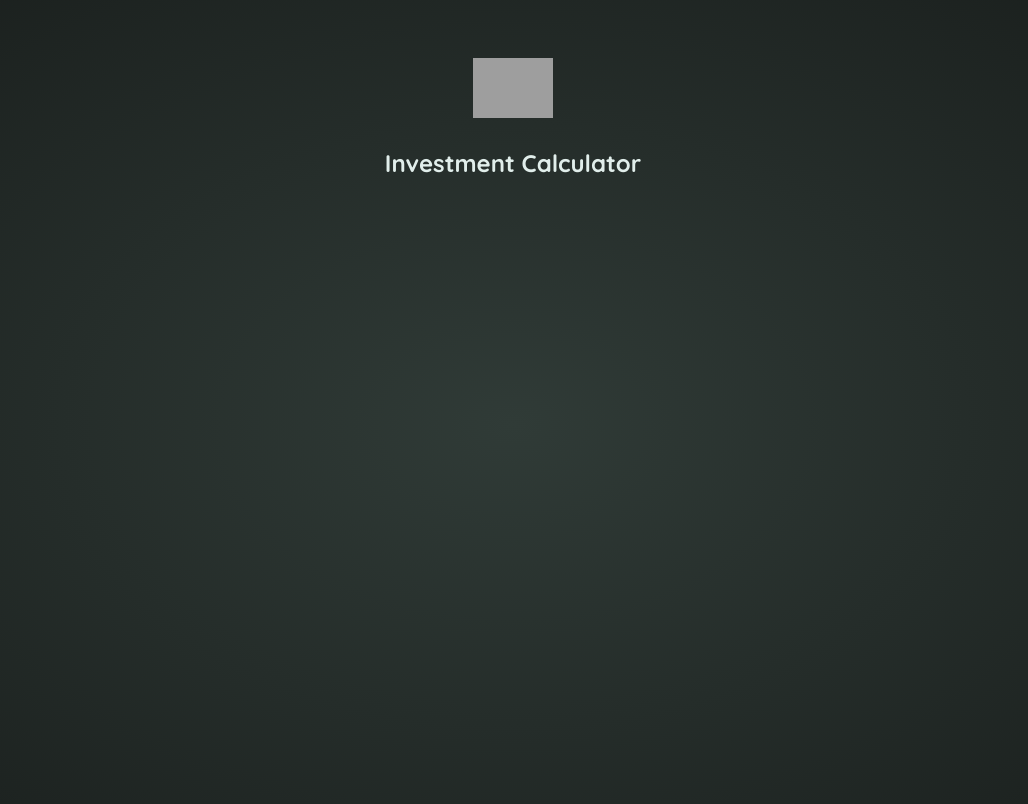
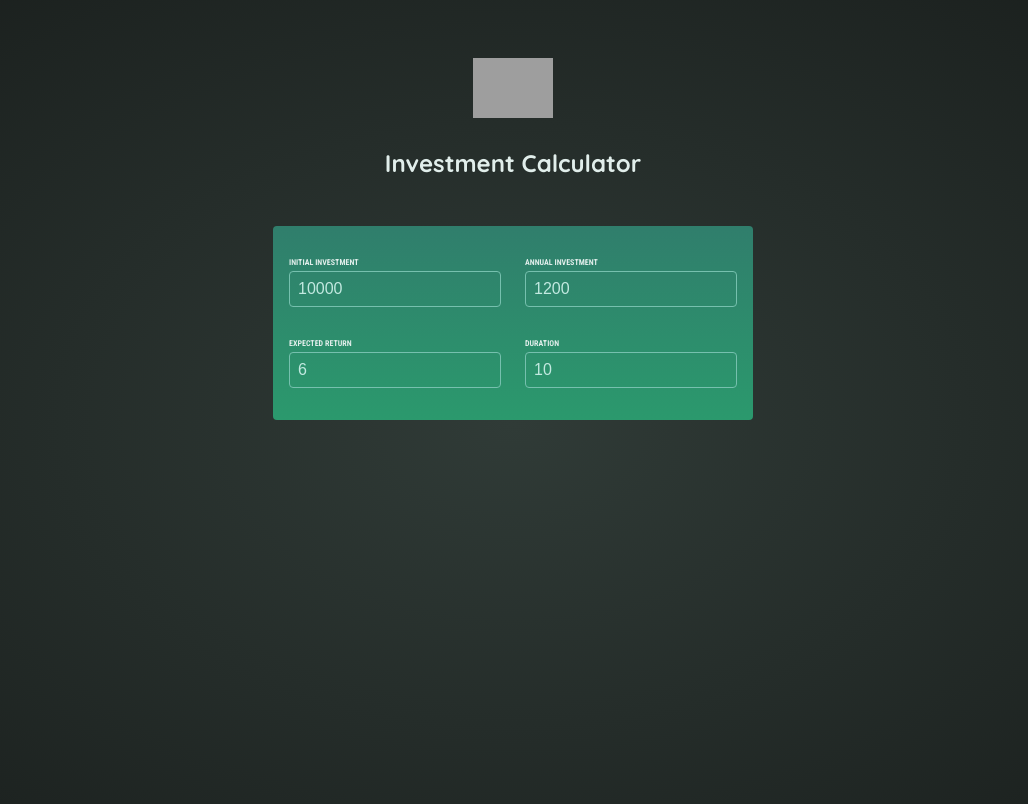
Before and after one commit to Marina1906/REACTiveCalculator-, a React (Vite) app in the folder Calculator/01-starting-project/: page / in a window 1280 px wide. Shown: the top 804 px of the page, without its empty margins (127-1155 px from the left). Built offline with nearby package versions, Linux system fonts and the light colour scheme; grey boxes are pictures that could not be loaded.

Commit message:
edited code

```diff
--- a/Calculator/01-starting-project/src/App.jsx
+++ b/Calculator/01-starting-project/src/App.jsx
@@ -1,9 +1,14 @@
 import Header from "./assets/components/Header.jsx"
+import UserInput from "./assets/components/UserInput.jsx"
 
 function App() {
   return (
+    <>
    <Header/>
-  )
+   <UserInput/>
+
+</>
+  );
 }
 
 export default App
--- a/Calculator/01-starting-project/src/assets/components/UserInput.jsx
+++ b/Calculator/01-starting-project/src/assets/components/UserInput.jsx
@@ -5,7 +5,7 @@ export default function UserInput () {
 
 const [UserInput, setUserInput] =useState({
     initialInvestment: 10000,
-    annuallInvestment: 1200,
+    annualInvestment: 1200,
     expectedReturn: 6,
     duration: 10
 
@@ -34,17 +34,32 @@ function handleChange (inputIdentifier, newValue) {
         </p>
         <p>
           <label>Annual Investment</label>
-          <input type="number" required />
+          <input type="number" required
+          value={UserInput.annualInvestment}
+          onChange={(event) =>
+          handleChange('annualInvestment', event.target.value)
+          }
+          />
         </p>
       </div>
       <div className="input-group">
         <p>
           <label>Expected Return</label>
-          <input type="number" required />
+          <input type="number" required
+          value={UserInput.expectedReturn}
+          onChange={(event) =>
+          handleChange('expectedReturn', event.target.value)
+          }
+          />
         </p>
         <p>
           <label>Duration</label>
-          <input type="number" required />
+          <input type="number" required
+          value={UserInput.duration}
+          onChange={(event) =>
+          handleChange('duration', event.target.value)
+          }
+          />
         </p>
       </div>
     </section>);
```
